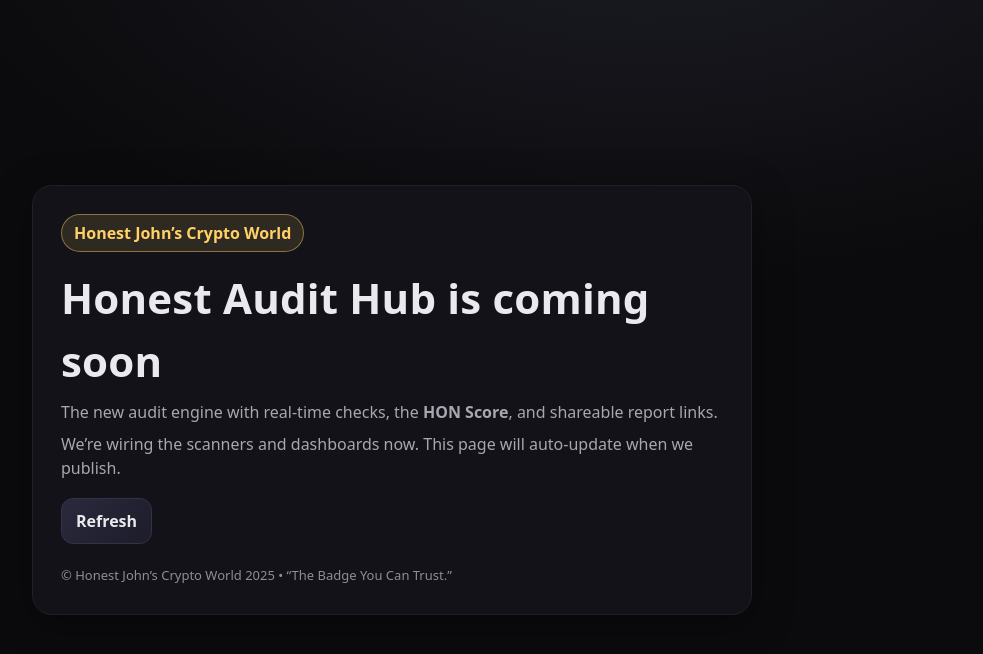
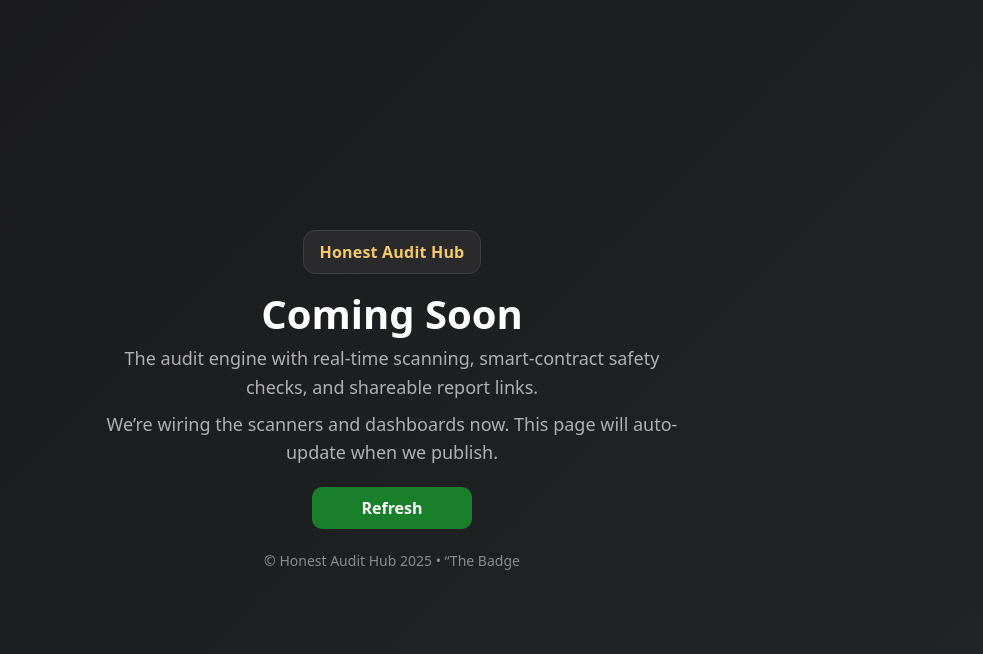
Before and after one commit to nscan7777-del/audit-hub, a plain HTML site: page index.html in a window 1280 px wide. Shown: the whole page, without its empty margins (248-1231 px from the left). Drawn offline with Linux system fonts and the light colour scheme.

Commit message:
Update index.html

```diff
--- a/index.html
+++ b/index.html
@@ -1,54 +1,131 @@
-<!doctype html>
+<!DOCTYPE html>
 <html lang="en">
 <head>
   <meta charset="utf-8" />
   <meta name="viewport" content="width=device-width, initial-scale=1" />
-  <title>Honest Audit Hub — Coming Soon</title>
-  <meta name="description" content="Honest John's Audit Hub. Real-time token scans, HON score, and shareable reports." />
+  <title>Honest Audit Hub</title>
+
+  <!-- Temporary: keep the placeholder out of Google until we ship -->
+  <meta name="robots" content="noindex, nofollow" />
+
+  <!-- Branding / browser chrome -->
+  <meta name="theme-color" content="#181a1b" />
+  <meta name="color-scheme" content="dark" />
+  <link rel="icon" href="/favicon.ico" />
+
+  <!-- Social preview (safe defaults; update later when we add a hero image) -->
+  <meta property="og:title" content="Honest Audit Hub" />
+  <meta property="og:description" content="Real-time scanning, smart-contract safety checks, and shareable audit reports." />
+  <meta property="og:type" content="website" />
+  <meta property="og:url" content="https://audit-hub.vercel.app/" />
+  <meta name="description" content="Real-time scanning, smart-contract safety checks, and shareable audit reports." />
+
   <style>
-    :root { --bg:#0b0b0d; --panel:#121218; --text:#e9e9ee; --muted:#a7a7b2; --accent:#ffd166; }
-    *{box-sizing:border-box}
-    html,body{height:100%}
+    :root{
+      --bg0:#1a1a1d;
+      --bg1:#222426;
+      --card:#2a2a2d;
+      --text:#e6e6e6;
+      --muted:#b0b0b0;
+      --accent:#1a7f2a;
+      --accent-2:#0f5e1c;
+      --gold:#f3c969;
+      --ring:#66ff9a;
+    }
+    * { box-sizing:border-box; }
+    html,body{ height:100%; }
     body{
-      margin:0; background:radial-gradient(1200px 600px at 70% -10%, #1b1b24 0%, #0b0b0d 60%) fixed;
-      color:var(--text); font:16px/1.5 system-ui, -apple-system, Segoe UI, Roboto, Arial, sans-serif;
-      display:grid; place-items:center; padding:24px;
+      margin:0;
+      font-family: system-ui, -apple-system, Segoe UI, Roboto, Ubuntu, Cantarell, "Helvetica Neue", Arial, "Noto Sans", "Apple Color Emoji", "Segoe UI Emoji", "Segoe UI Symbol";
+      background: linear-gradient(135deg, var(--bg0), var(--bg1));
+      color: var(--text);
+      display:flex;
+      min-height:100svh; /* correct height on mobile browsers */
     }
-    .card{
-      width:min(720px, 92vw); background:var(--panel); border:1px solid #20202a;
-      border-radius:20px; padding:28px; box-shadow:0 10px 40px rgba(0,0,0,.35);
+
+    .wrap{
+      margin:auto;
+      width:min(720px, 92vw);
+      padding:24px;
+      text-align:center;
     }
-    h1{margin:0 0 8px; font-size:clamp(28px, 4.5vw, 42px); letter-spacing:.2px}
-    p{margin:8px 0; color:var(--muted)}
-    .badge{
-      display:inline-block; padding:6px 12px; border-radius:999px; font-weight:600;
-      background:rgba(255,209,102,.12); border:1px solid rgba(255,209,102,.45); color:var(--accent);
-      margin-bottom:14px
+
+    header .badge{
+      display:inline-block;
+      background: var(--card);
+      border:1px solid #3c3f44;
+      color: var(--gold);
+      font-weight:700;
+      padding:10px 16px;
+      border-radius:12px;
+      letter-spacing:.2px;
+      margin-bottom:18px;
     }
-    .row{display:flex; flex-wrap:wrap; gap:12px; margin-top:18px}
+
+    h1{
+      margin:0 0 8px;
+      font-size:clamp(28px, 4.5vw, 40px);
+      line-height:1.1;
+      color:#fff;
+    }
+    p{
+      margin:8px auto 0;
+      color:var(--muted);
+      font-size:clamp(16px, 2.7vw, 18px);
+      line-height:1.6;
+      max-width:56ch;
+    }
+
+    .row{ display:flex; justify-content:center; gap:12px; margin-top:20px; flex-wrap:wrap; }
+
     .btn{
-      appearance:none; border:1px solid #272739; background:#171724; color:#e9e9ee;
-      padding:10px 14px; border-radius:12px; font-weight:600; text-decoration:none; display:inline-block
+      appearance:none;
+      border:none;
+      background: var(--accent);
+      color:#fff;
+      font-weight:700;
+      padding:10px 16px;
+      border-radius:10px;
+      text-decoration:none;
+      cursor:pointer;
+      transition: transform .12s ease, box-shadow .12s ease, background .12s ease;
+      min-width:160px;
     }
-    .btn.primary{background:linear-gradient(135deg,#2a2a3d,#1c1c2a); border-color:#32324a}
-    footer{margin-top:22px; font-size:13px; color:#8e8e99}
+    .btn:hover{ background:#1e8c30; transform:translateY(-1px); }
+    .btn:active{ background:var(--accent-2); transform:translateY(0); }
+    .btn:focus-visible{
+      outline:none;
+      box-shadow:0 0 0 3px color-mix(in srgb, var(--ring) 60%, transparent);
+    }
+
+    footer{
+      margin-top:22px;
+      color:#8b8b8b;
+      font-size:14px;
+      padding-bottom: env(safe-area-inset-bottom);
+    }
+
+    /* Reduce motion kindness */
+    @media (prefers-reduced-motion: reduce){
+      .btn{ transition:none; }
+    }
   </style>
 </head>
 <body>
-  <main class="card" role="main" aria-labelledby="title">
-    <div class="badge">Honest John’s Crypto World</div>
-    <h1 id="title">Honest Audit Hub is coming soon</h1>
-    <p>The new audit engine with real-time checks, the <strong>HON Score</strong>, and shareable report links.</p>
-    <p>We’re wiring the scanners and dashboards now. This page will auto-update when we publish.</p>
+  <div class="wrap">
+    <header>
+      <div class="badge" aria-label="Site badge">Honest Audit Hub</div>
+    </header>
 
-    <div class="row">
-      <a class="btn primary" href="/" aria-label="Refresh">Refresh</a>
-      <!-- Add real links later if you want -->
-      <!-- <a class="btn" href="https://t.me/yourchannel">Telegram</a> -->
-      <!-- <a class="btn" href="https://x.com/yourhandle">X (Twitter)</a> -->
-    </div>
+    <main aria-labelledby="title">
+      <h1 id="title">Coming Soon</h1>
+      <p>The audit engine with real-time scanning, smart-contract safety checks, and shareable report links.</p>
+      <p>We’re wiring the scanners and dashboards now. This page will auto-update when we publish.</p>
 
-    <footer>© Honest John’s Crypto World 2025 • “The Badge You Can Trust.”</footer>
-  </main>
-</body>
-</html>
+      <div class="row">
+        <a class="btn" href="/" aria-label="Refresh this page">Refresh</a>
+      </div>
+    </main>
+
+    <footer>
+      © Honest Audit Hub 2025 • “The Badge
```
